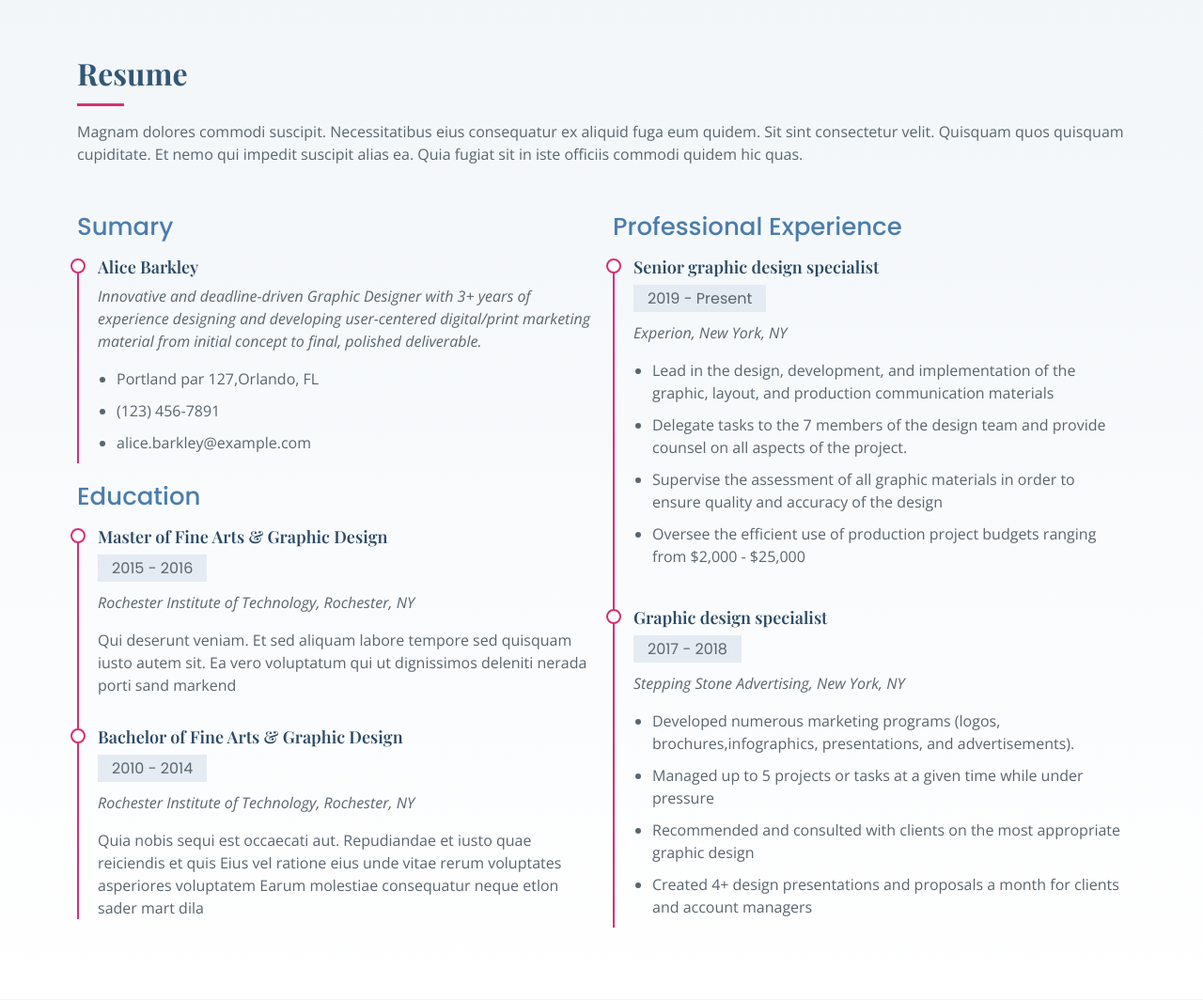
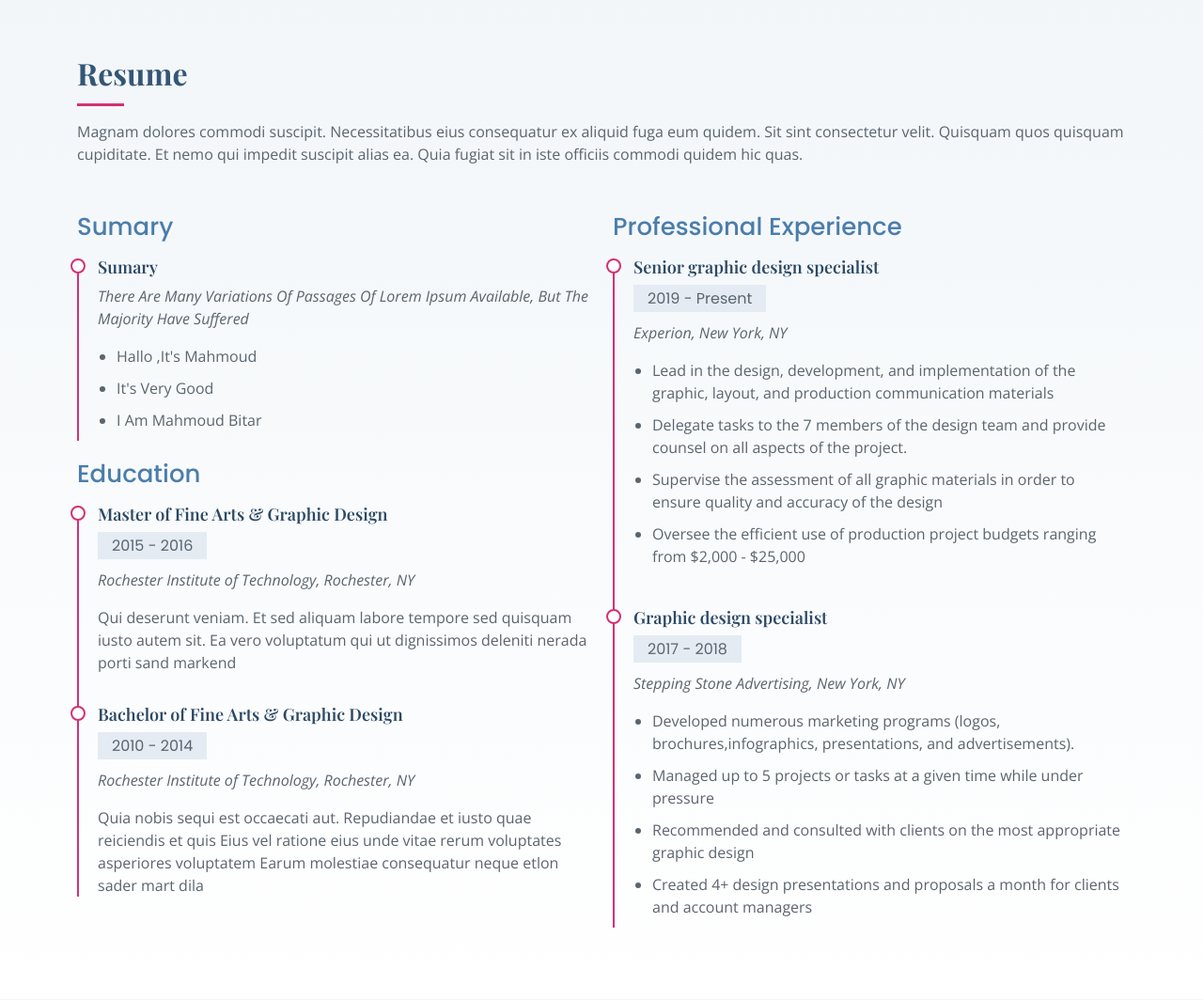
Before and after one commit to mahmoudbitar02/Mahmoud-website, a Django app: page / in a window 1280 px wide. Shown: the part 1630-2694 px from the top of the page at 94% size. Run offline with Django 4.2, Linux system fonts and the light colour scheme; data comes from the database, SQL or seed files in the repository; both versions use the stored data as it was after the commit; some libraries are stand-ins or nearby versions; some web fonts are replaced.

Commit message:
add data to Sumary

```diff
--- a/mbsite/models.py
+++ b/mbsite/models.py
@@ -41,6 +41,8 @@ class Sumary(models.Model):
     title=models.CharField(max_length=20)
     subtitle=models.CharField(max_length=1000)
     point=models.CharField(max_length=75)
+    point2=models.CharField(max_length=100)
+    point3=models.CharField(max_length=100)
     def __str__(self):
         return self.title
 
@@ -49,6 +51,10 @@ class Experience(models.Model):
     year=models.IntegerField()
     title2=models.CharField(max_length=100)
     point=models.CharField(max_length=500)
+    point1=models.CharField(max_length=100)
+    point2=models.CharField(max_length=500)
+    point3=models.CharField(max_length=50)
+    point4=models.CharField(max_length=50)
     def __str__(self):
         return self.title
 
--- a/mbsite/templates/index.html
+++ b/mbsite/templates/index.html
@@ -229,13 +229,13 @@
           <div class="col-lg-6">
             <h3 class="resume-title">Sumary</h3>
             <div class="resume-item pb-0">
-              <h4>Alice Barkley</h4>
-              <p><em>Innovative and deadline-driven Graphic Designer with 3+ years of experience designing and developing user-centered digital/print marketing material from initial concept to final, polished deliverable.</em></p>
+              <h4>{{sumary.title|title}}</h4>
+              <p><em>{{sumary.subtitle|title}}</em></p>
               <p>
               <ul>
-                <li>Portland par 127,Orlando, FL</li>
-                <li>(123) 456-7891</li>
-                <li>alice.barkley@example.com</li>
+                <li>{{sumary.point|title}}</li>
+                <li>{{sumary.point2|title}}</li>
+                <li>{{sumary.point3|title}}</li>
               </ul>
               </p>
             </div>
--- a/mbsite/views.py
+++ b/mbsite/views.py
@@ -1,7 +1,7 @@
 from django.shortcuts import render
 
 # Create your views here.
-from .models import Mysilf, About, Skills
+from .models import Mysilf, About, Skills, Sumary
 
 def home(request):
     mysilf=Mysilf.objects.last()
@@ -11,6 +11,7 @@ def home(request):
     java=Skills.objects.filter(typ='JAVASCRIPT')
     python=Skills.objects.filter(typ='PYTHON')
     django=Skills.objects.filter(typ='DJANGO')
+    sumary=Sumary.objects.last()
 
     return render(request, 'index.html',{
 
@@ -21,6 +22,7 @@ def home(request):
     'java':java,
     'python':python,
     'django':django,
+    'sumary':sumary,
 
 
     })
```
Also changed, not shown: db.sqlite3, mbsite/migrations/0004_sumary_point2_sumary_point3.py (added).
